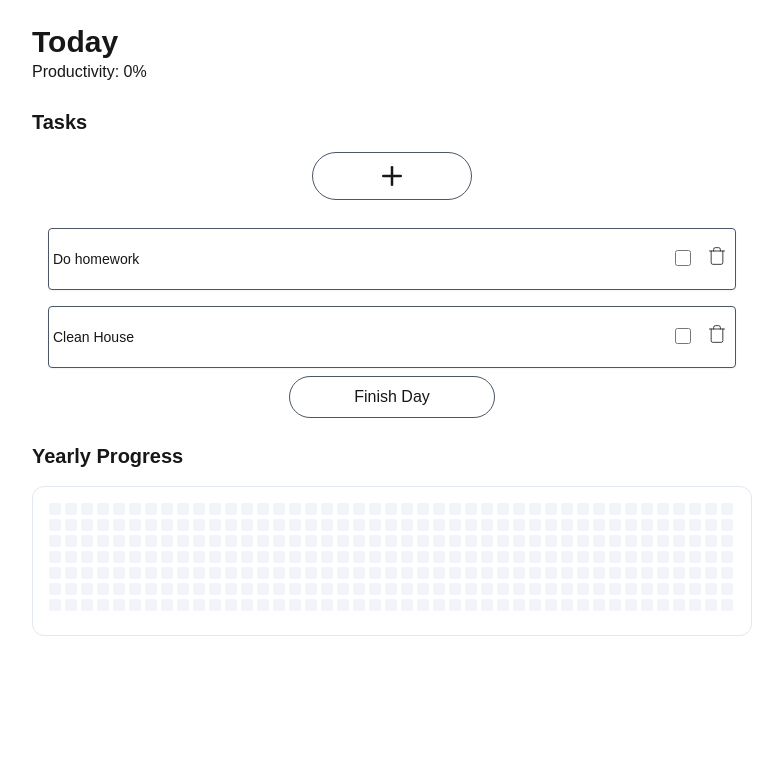
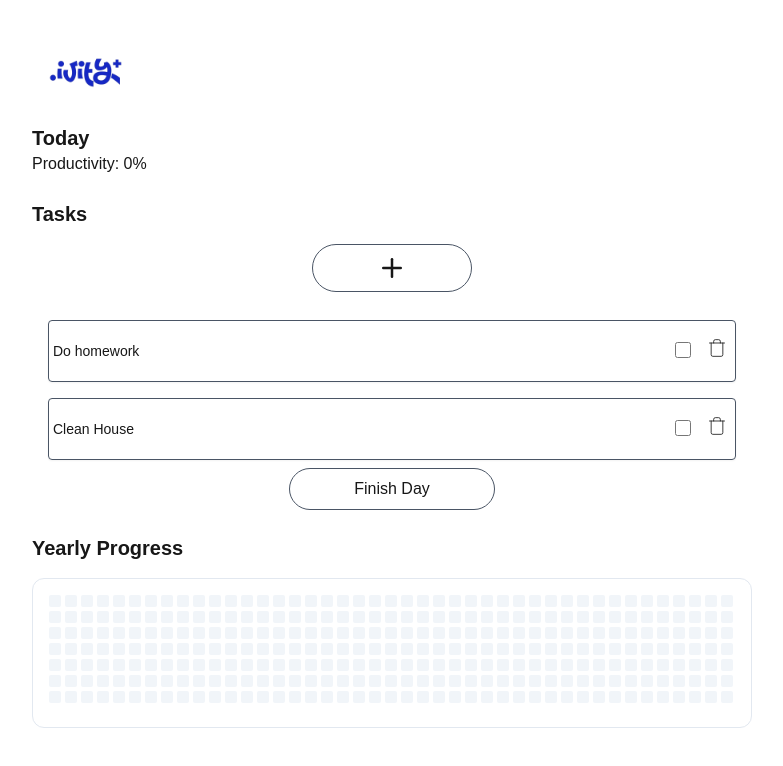
Before and after one commit to tltnsk/productivity-plus, a Next.js app: page / in a window 1280 px wide. Shown: the top 766 px of the page, without its empty margins (248-1031 px from the left). Built offline with nearby package versions, Linux system fonts and the light colour scheme.

Commit message:
Add logo

```diff
--- a/src/app/page.tsx
+++ b/src/app/page.tsx
@@ -9,6 +9,7 @@ import { Plus } from "lucide-react";
 import AddTaskForm from "@/components/AddTaskForm";
 import { useEffect } from "react";
 import ProductivityGrid from "@/components/ProductivityGrid";
+import Image from "next/image";
 
 export default function Home() {
   const task1: Task = {
@@ -110,7 +111,9 @@ export default function Home() {
 
   return (
     <main className="p-6 max-w-3xl mx-auto">
-      <h1 className="text-3xl font-bold">Today</h1>
+      <Image src="/logo.png" alt="Logo" width={100} height={100} priority />
+
+      <h2 className="text-xl font-semibold"> Today</h2>
       <p>Productivity: {calculateProductivityScore(tasks)}%</p>
 
       <section className="mt-6">
```
Also changed, not shown: public/logo.png (added).
